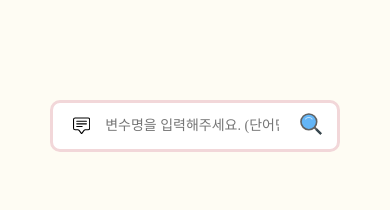
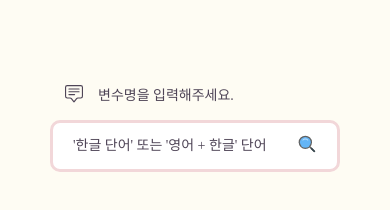
Before and after one commit to selene-cho/variable-maker-front-react, a React (Create React App) app: page / in a window 390 px wide. Shown: the part 622-832 px from the top of the page. Built offline with nearby package versions, Linux system fonts and the light colour scheme; no server answers; a web font is replaced by a local one.

Commit message:
fix: 검색창 수정

```diff
--- a/src/components/SearchForm.jsx
+++ b/src/components/SearchForm.jsx
@@ -3,7 +3,12 @@ import styles from './SearchForm.module.scss';
 import { FcSearch } from 'react-icons/fc';
 import { BsChatSquareText } from 'react-icons/bs';
 
-export default function SearchForm({ setSearch, children, placeholder }) {
+export default function SearchForm({
+  setSearch,
+  children,
+  placeholder,
+  label,
+}) {
   const [text, setText] = useState(''); // 검색창 reset 위한 임시 저장 값
 
   // 검색창 단어 임시 저장
@@ -19,9 +24,13 @@ export default function SearchForm({ setSearch, children, placeholder }) {
 
   return (
     <form className={styles.searchWrapper} onSubmit={handleSearchSubmit}>
+      <label htmlFor={children}>
+        <BsChatSquareText className={styles.icon} />
+        {label}
+      </label>
       <div className={styles.search}>
-        <BsChatSquareText className={styles.icon} />
         <input
+          id={children}
           type="search"
           name={children}
           placeholder={placeholder}
--- a/src/components/SearchForm.module.scss
+++ b/src/components/SearchForm.module.scss
@@ -8,28 +8,49 @@
     size: $reg;
   }
   margin: auto 0;
+  label {
+    @include set-flex-row-center;
+    width: 100%;
+    text-align: left;
+    color: var(--color-variable-text);
+    margin: 0.625rem 0;
+    .icon {
+      font-size: $md;
+      margin: 0 0.9375rem;
+    }
+  }
+  p {
+  }
   .search {
     @include set-flex-row-center;
     border: 3px solid var(--color-search-border);
     border-radius: 0.625rem;
-    margin-top: 1.25rem;
     background-color: var(--color-text-bg);
     padding: 0.625rem 0;
-    .icon {
-      font-size: $xxl;
-      margin: 0 1.875rem;
-    }
     input {
       color: var(--color-variable-text);
+      overflow-x: scroll;
       font: {
         family: $surroundAir;
         size: $reg;
       }
-      padding: 0.625rem 0;
+      padding: {
+        top: 0.625rem;
+        bottom: 0.625rem;
+        left: 1.25rem;
+        right: 0;
+      }
       width: 100%;
-      &:placeholder {
+      &::placeholder {
         color: var(--color-variable-text);
       }
+      &:placeholder-shown {
+        text-overflow: ellipsis;
+      }
+    }
+    .icon {
+      font-size: $xl;
+      margin-right: 1.25rem;
     }
   }
 }
@@ -37,22 +58,12 @@
 @media (max-width: 1024px) {
   .searchWrapper {
     margin-bottom: 1.25rem;
+    label .icon {
+      font-size: $reg;
+      margin: 0 0.9375rem;
+    }
     .search {
-      margin: 0.625rem 0;
       padding: 0.3125rem 0;
-      .icon {
-        font-size: $xl;
-        margin: {
-          left: 1.25rem;
-          right: 0.9375rem;
-        }
-      }
-      button > .icon {
-        margin: {
-          left: 5px;
-          right: 13px;
-        }
-      }
     }
   }
 }
@@ -60,10 +71,13 @@
 @media (max-width: 768px) {
   .searchWrapper {
     margin-bottom: 0;
+    font-size: $sm;
     .search {
-      margin: 1.25rem 0;
       input {
         font-size: $sm;
+      }
+      .icon {
+        font-size: $md;
       }
     }
   }
--- a/src/components/layout/SideBar.module.scss
+++ b/src/components/layout/SideBar.module.scss
@@ -21,7 +21,7 @@
     font-size: $md;
     background-color: var(--color-sidebar);
     color: white;
-    z-index: 1;
+    z-index: 10;
     section {
       margin: 10px 0;
       border-radius: 5px;
@@ -109,10 +109,10 @@
       width: 100vw;
       height: 100vh;
       background-color: #00000088;
-      z-index: 1;
+      z-index: 10;
       .sideNav.active {
         left: 0;
-        z-index: 1;
+        z-index: 11;
         .navToggle {
           display: flex;
           justify-content: end;
--- a/src/pages/VariablePage/Variable.jsx
+++ b/src/pages/VariablePage/Variable.jsx
@@ -5,12 +5,13 @@ import styles from './Variable.module.scss';
 
 export default function Home() {
   const [search, setSearch] = useState(''); // 변수 검색 단어
-  const placeholder = '변수명을 입력해주세요. (단어만 입력해주세요)';
+  const label = '변수명을 입력해주세요.';
+  const placeholder = "'한글 단어' 또는 '영어 + 한글' 단어";
 
   return (
     <div className={styles.container}>
       <VariableResult search={search} />
-      <SearchForm setSearch={setSearch} placeholder={placeholder}>
+      <SearchForm setSearch={setSearch} placeholder={placeholder} label={label}>
         variableSearch
       </SearchForm>
     </div>
```
